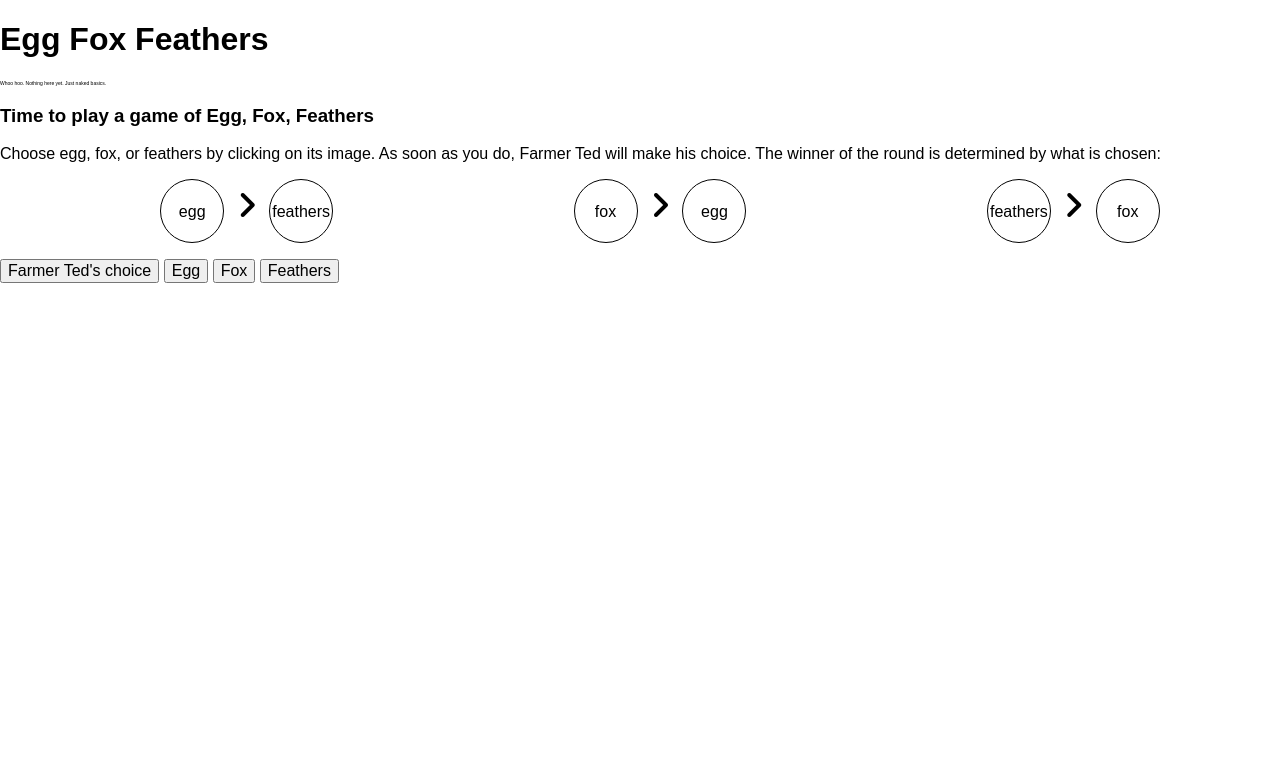
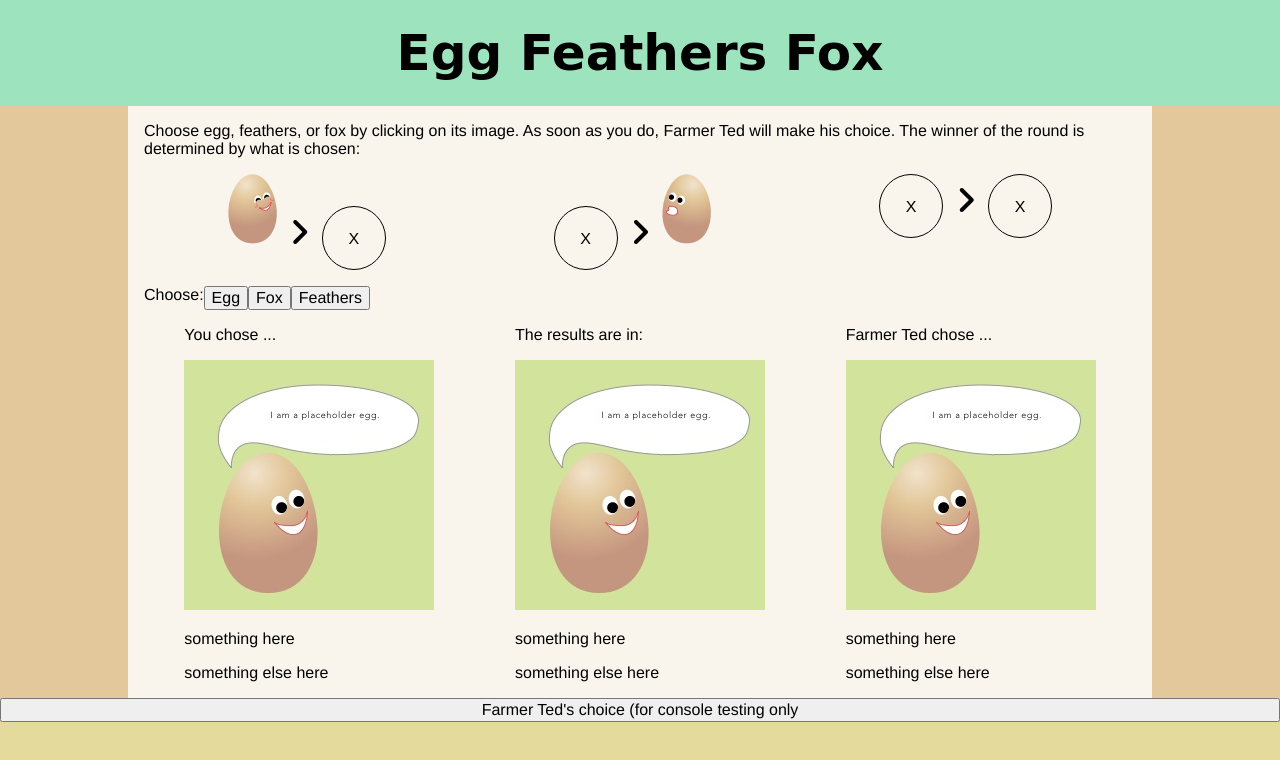
Before and after one commit to ihatetoast/eggbeakfeathers, a plain HTML site: page index.html in a window 1280 px wide. Drawn offline with nearby package versions, Linux system fonts and the light colour scheme; a web font is replaced by a local one.

Commit message:
chose colors. some flexbox fixing.

```diff
--- a/index.html
+++ b/index.html
@@ -1,31 +1,62 @@
 <!DOCTYPE html>
 <html>
 	<head>
-		<title>Egg Beak Feather</title>
+		<title>Egg Feathers Fox</title>
 		<link rel="stylesheet" type="text/css" href="style.css">
 		<script src="https://use.fontawesome.com/3d06df91e5.js"></script>
 	</head>
 	<body>
 		<header>
-			<h1>Egg Fox Feathers</h1>
-			<p style="font-size: 5px;">Whoo hoo. Nothing here yet. Just naked basics.</p>
+			<h1>Egg Feathers Fox</h1>
 		</header>
-		<section>
-			<div>
-				<h3>Time to play a game of Egg, Fox, Feathers</h3>
-				<p>Choose egg, fox, or feathers by clicking on its image. As soon as you do, Farmer Ted will make his choice. The winner of the round is determined by what is chosen:</p>
+		<section class="flexWrapper">
+			<div class="introFlexCont">
+				<p>Choose egg, feathers, or fox by clicking on its image. As soon as you do, Farmer Ted will make his choice. The winner of the round is determined by what is chosen:</p>
 				<ul>
-					<li><div class="liRulesIcon">egg</div> <i class="fa fa-angle-right fa-2x" aria-hidden="true"></i> <div class="liRulesIcon">feathers</div></li>
-					<li><div class="liRulesIcon">fox</div> <i class="fa fa-angle-right fa-2x" aria-hidden="true"></i> <div class="liRulesIcon">egg</div></li>
-					<li><div class="liRulesIcon">feathers</div> <i class="fa fa-angle-right fa-2x" aria-hidden="true"></i> <div class="liRulesIcon">fox</div></li>
+					<li>
+						<div class="liRulesIcons"><img src="./assets/small_egg_smile.png"></div>
+						<i class="fa fa-angle-right fa-2x" aria-hidden="true"></i>
+						<div class="liRulesIcon">X</div>
+					</li>
+					<li>
+						<div class="liRulesIcon">X</div>
+						<i class="fa fa-angle-right fa-2x" aria-hidden="true"></i>
+						<div class="liRulesIcons"><img src="./assets/small_egg_fear.png"</div></li>
+					<li>
+						<div class="liRulesIcon">X</div>
+						<i class="fa fa-angle-right fa-2x" aria-hidden="true"></i>
+						<div class="liRulesIcon">X</div></li>
 				</ul>
-
+			</div>
+			<div class="choiceRowFlexCont">
+				<span class="choiceRow">Choose: </span>
+				<button class="userChoice choiceRow" data-choice="egg">Egg</button>
+				<button class="userChoice choiceRow" data-choice="fox">Fox</button>
+				<button class="userChoice choiceRow" data-choice="feathers">Feathers</button>
+			</div>
+			<div class="picdivFlexCont">
+				<div class="picDiv userPic">
+					<p>You chose ...</p>
+					<img src="./assets/placeholder_egg.jpg" alt="an egg saying it's placeholder">
+					<p>something here</p>
+					<p>something else here</p>
+				</div>
+				<div class="picDiv resultsPic">
+					<p>The results are in:</p>
+					<img src="./assets/placeholder_egg.jpg" alt="an egg saying it's placeholder">
+					<p>something here</p>
+					<p>something else here</p>
+				</div>
+				<div class="picDiv farmerTedPic">
+					<p>Farmer Ted chose ...</p>
+					<img src="./assets/placeholder_egg.jpg" alt="an egg saying it's placeholder">
+					<p>something here</p>
+					<p>something else here</p>
+				</div>
 			</div>
 			<!-- replace texts with images. may make them div -->
-			<button id="farmerTed">Farmer Ted's choice</button>
-			<button class="userChoice" data-choice="egg">Egg</button>
-			<button class="userChoice" data-choice="fox">Fox</button>
-			<button class="userChoice" data-choice="feathers">Feathers</button>
+			<button id="farmerTed">Farmer Ted's choice (for console testing only</button>
+
 		</section>
 
 
--- a/style.css
+++ b/style.css
@@ -1,3 +1,5 @@
+@import url('https://fonts.googleapis.com/css?family=Arimo|Macondo');
+
 /* CSS Normalize */
 article,aside,details,figcaption,figure,footer,header,hgroup,nav,section,summary{display:block;}audio,canvas,video{display:inline-block;}audio:not([controls]){display:none;height:0;}[hidden]{display:none;}html{font-family:sans-serif;-webkit-text-size-adjust:100%;-ms-text-size-adjust:100%;}a:focus{outline:thin dotted;}a:active,a:hover{outline:0;}h1{font-size:2em;}abbr[title]{border-bottom:1px dotted;}b,strong{font-weight:700;}dfn{font-style:italic;}mark{background:#ff0;color:#000;}code,kbd,pre,samp{font-family:monospace, serif;font-size:1em;}pre{white-space:pre-wrap;word-wrap:break-word;}q{quotes:\201C \201D \2018 \2019;}small{font-size:80%;}sub,sup{font-size:75%;line-height:0;position:relative;vertical-align:baseline;}sup{top:-.5em;}sub{bottom:-.25em;}img{border:0;}svg:not(:root){overflow:hidden;}fieldset{border:1px solid silver;margin:0 2px;padding:.35em .625em .75em;}button,input,select,textarea{font-family:inherit;font-size:100%;margin:0;}button,input{line-height:normal;}button,html input[type=button],/* 1 */
 input[type=reset],input[type=submit]{-webkit-appearance:button;cursor:pointer;}button[disabled],input[disabled]{cursor:default;}input[type=checkbox],input[type=radio]{box-sizing:border-box;padding:0;}input[type=search]{-webkit-appearance:textfield;-moz-box-sizing:content-box;-webkit-box-sizing:content-box;box-sizing:content-box;}input[type=search]::-webkit-search-cancel-button,input[type=search]::-webkit-search-decoration{-webkit-appearance:none;}textarea{overflow:auto;vertical-align:top;}table{border-collapse:collapse;border-spacing:0;}body,figure{margin:0;}legend,button::-moz-focus-inner,input::-moz-focus-inner{border:0;padding:0;}
@@ -5,14 +7,53 @@ input[type=reset],input[type=submit]{-webkit-appearance:button;cursor:pointer;}b
 /* Box-sizing border-box */
 * { -moz-box-sizing: border-box; -webkit-box-sizing: border-box; box-sizing: border-box; }
 
-
+html {
+	font-family: 'Arimo', sans-serif;
+	background-color: #e3da9c;
+}
 
 /*
 USE FLEXBOX!
 and own Sketch images
 */
 
+/*
+HEADER:
+*/
+header{
+	text-align: center;
+	background-color: #9ce3be;
+	padding: 1.5em 1em;
+}
+header > h1 {
+	font-family: 'Macondo', cursive;
+	font-size: 50px;
+	margin: 0;
+}
+/*
+SECTION - FLEXWRAPPER
+*/
+
+.flexWrapper{
+	display: flex;
+	flex-direction: column;
+	background-color: #e3c89c;
+}
+/*
+INTRO PARA AND RULES
+*/
+.introFlexCont {
+	background-color: #F9F5ED;
+	width: 80%;
+	display: flex;
+	margin: 0 auto;
+	flex-direction: column;
+	padding: 0 1em;
+}
+
 ul{
+	-webkit-margin-before: 0;
+	-webkit-padding-start: 0px;
 	list-style: none;
 	display: flex;
 	justify-content: space-around;
@@ -33,3 +74,33 @@ li {
 	line-height: 4em;
     text-align: center;
 }
+.liRulesIcons {
+	display: inline-block;
+    text-align: center;
+}
+/*
+MAKE A CHOICE ROW
+*/
+.choiceRowFlexCont {
+	display: flex;
+	background-color: #F9F5ED;
+	width: 80%;
+	margin: 0 auto;
+	padding: 0 1em;
+}
+
+/*
+PICTURE ROW
+*/
+.picdivFlexCont{
+	display: flex;
+	justify-content: space-around;
+	background-color: #F9F5ED;
+	width: 80%;
+	margin: 0 auto;
+	padding: 0 1em;
+}
+
+.picDiv >img {
+	width: 250px;
+}
```
Also changed, not shown: assets/placeholder_egg.jpg (added), assets/placeholder_egg.png (deleted), assets/small_egg_fear.jpg (added), assets/small_egg_fear.png (added), assets/small_egg_smile.jpg (added), assets/small_egg_smile.png (added), 1 other file.
